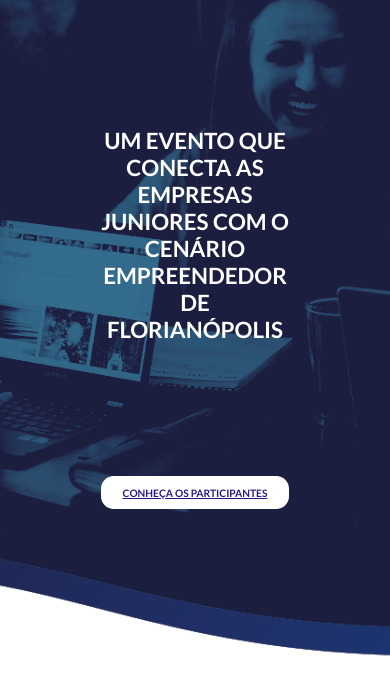
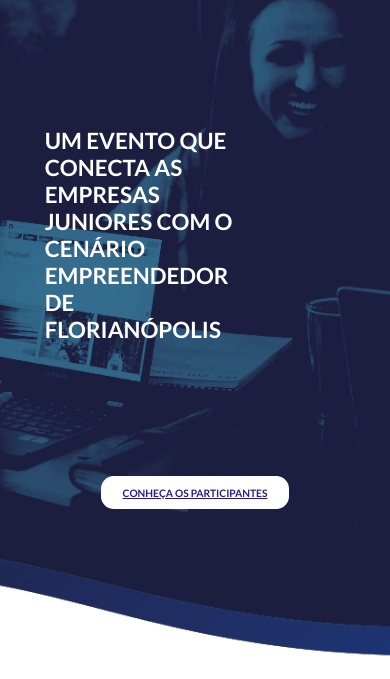
Before and after one commit to brunomanarin/sapienta-hotsite, a plain HTML site: page index.html in a window 390 px wide. Shown: the part 142-821 px from the top of the page. Drawn offline with Linux system fonts and the light colour scheme.

Commit message:
Make changes in mobile version

```diff
--- a/styles.css
+++ b/styles.css
@@ -208,8 +208,9 @@ body {
   }
 
   .hero__content {
-    justify-self: center;
-    text-align: center;
+    justify-self: left;
+    margin-left: 2em;
+    text-align: left;
     align-self: center;
   }
 
```
